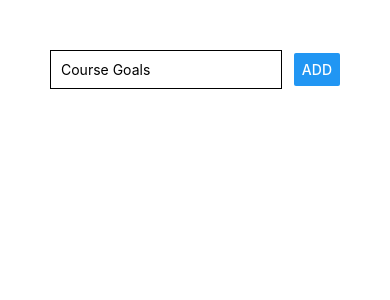
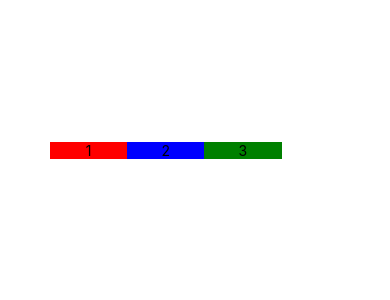
Before and after one commit to AdhamNour/my-first-react-native-application, a React Native app: screen / in a window 390 px wide. Shown: the top 300 px of the page. Built offline with nearby package versions, Linux system fonts and the light colour scheme.

Commit message:
finished video 8 from module 2

```diff
--- a/App.js
+++ b/App.js
@@ -1,21 +1,47 @@
-import { StatusBar } from 'expo-status-bar';
-import React,{useState} from 'react';
-import { StyleSheet, Text, View, Button, TextInput } from 'react-native';
+import React from "react";
+import { Text, View } from "react-native";
 
 export default function App() {
   return (
-    <View style ={{padding:50}} >
-      <View style ={{flexDirection: 'row',justifyContent: 'space-between',alignItems: 'center'}}>
-        <TextInput placeholder ="Course Goals" style ={{
-          borderColor:'black',
-          borderWidth:1,
-          padding:10,
-          width: '80%'
-        }}/>
-        <Button title="ADD" />
+    <View
+      style={{
+        padding: 50,
+        flexDirection: "row",
+        width: "85%",
+        height: 300,
+        justifyContent: "space-around",
+        alignItems: "center",
+      }}
+    >
+      <View
+        style={{
+          backgroundColor: "red",
+          flex:1,
+          justifyContent: "center",
+          alignItems: "center",
+        }}
+      >
+        <Text>1</Text>
       </View>
-      <View >
-
+      <View
+        style={{
+          backgroundColor: "blue",
+          flex:1,
+          justifyContent: "center",
+          alignItems: "center",
+        }}
+      >
+        <Text>2</Text>
+      </View>
+      <View
+        style={{
+          backgroundColor: "green",
+          flex:1,
+          justifyContent: "center",
+          alignItems: "center",
+        }}
+      >
+        <Text>3</Text>
       </View>
     </View>
   );
```
